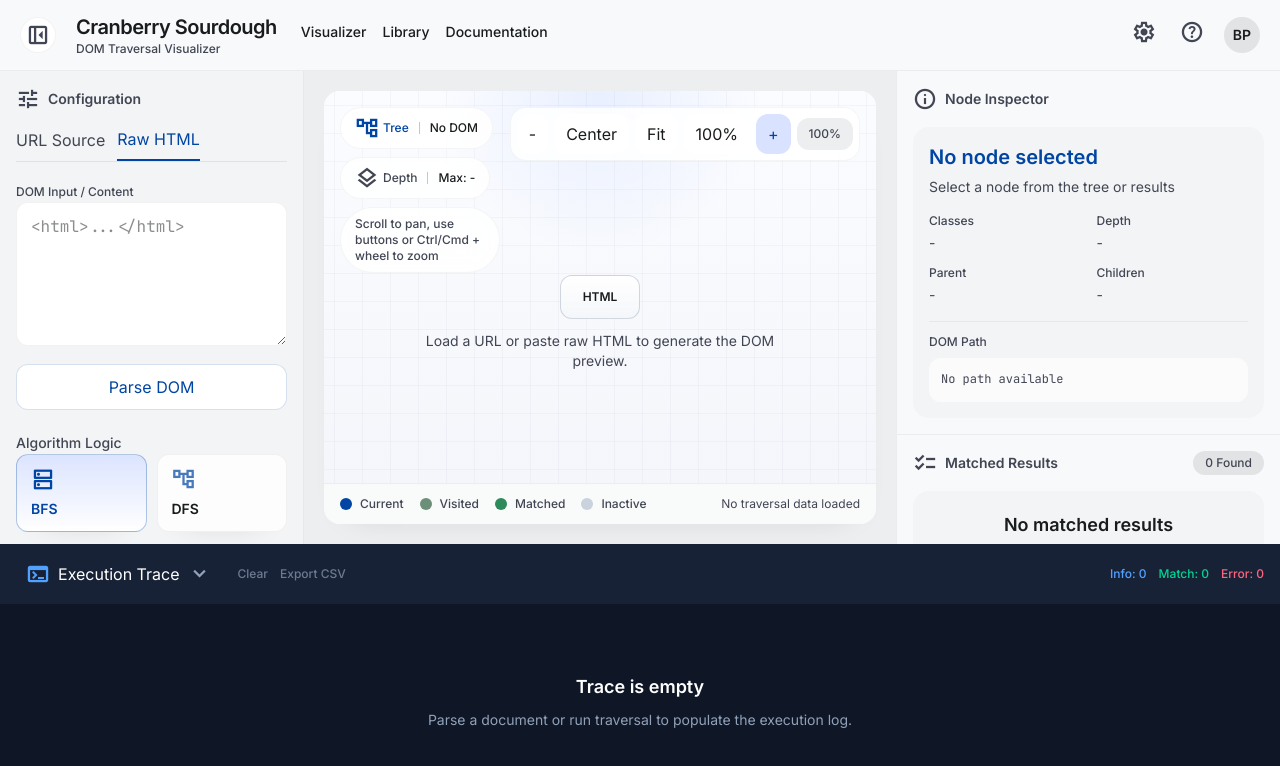
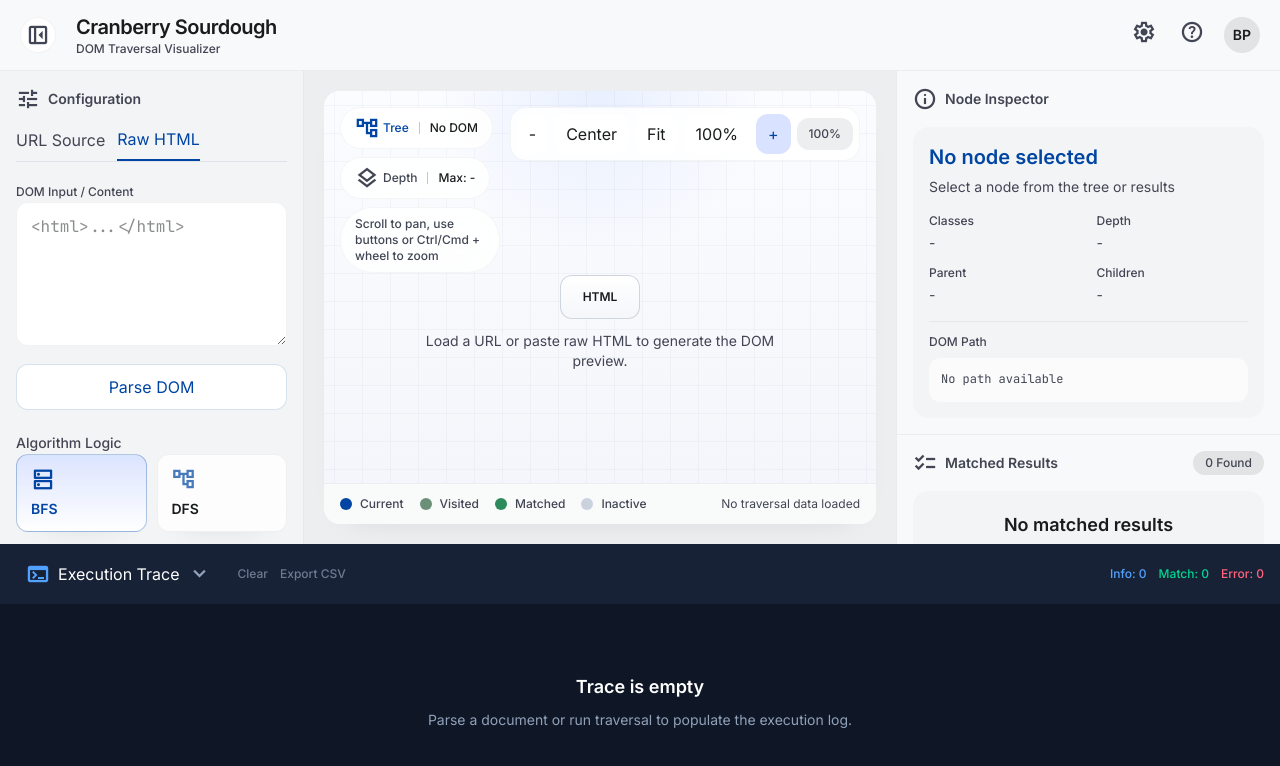
Before and after one commit to jsndwrd/Tubes2_CranberrySourdough, a React (Vite) app: page / in a window 1280 px wide. Shown: the top 766 px of the page. Built offline with nearby package versions, Linux system fonts and the light colour scheme.

Commit message:
Feat: Web cleanup

```diff
--- a/src/frontend/components/AppHeader.tsx
+++ b/src/frontend/components/AppHeader.tsx
@@ -1,5 +1,3 @@
-import { navigation } from "../constants";
-
 type AppHeaderProps = {
   isConfigurationCollapsed: boolean;
   onToggleConfiguration: () => void;
@@ -19,7 +17,7 @@ export function AppHeader({ isConfigurationCollapsed, onToggleConfiguration }: A
           {isConfigurationCollapsed ? "left_panel_open" : "left_panel_close"}
         </span>
       </button>
-      <div className="flex items-center gap-4 md:gap-6 xl:pl-14">
+      <div className="flex items-center xl:pl-14">
         <div>
           <p className="font-headline text-lg font-semibold tracking-tight text-[var(--text)] md:text-xl">
             Cranberry Sourdough
@@ -28,22 +26,6 @@ export function AppHeader({ isConfigurationCollapsed, onToggleConfiguration }: A
             DOM Traversal Visualizer
           </p>
         </div>
-        <nav className="hidden items-center gap-4 md:flex">
-          {navigation.map((item, index) => (
-            <a
-              key={item}
-              className={[
-                "border-b-2 border-transparent pb-1 text-sm font-medium transition-colors",
-                index === 0
-                  ? "border-[var(--primary)] text-[var(--primary)]"
-                  : "text-[var(--text-muted)] hover:text-[var(--primary)]"
-              ].join(" ")}
-              href="#"
-            >
-              {item}
-            </a>
-          ))}
-        </nav>
       </div>
       <div className="flex items-center gap-3">
         <div className="hidden items-center gap-2 sm:flex">
--- a/src/frontend/constants.ts
+++ b/src/frontend/constants.ts
@@ -1,6 +1,4 @@
 import type { VisualizerComputedState, RunSummary } from "./types";
-
-export const navigation = ["Visualizer", "Library", "Documentation"];
 
 export const defaultStatusText = "No traversal data loaded";
 
```
